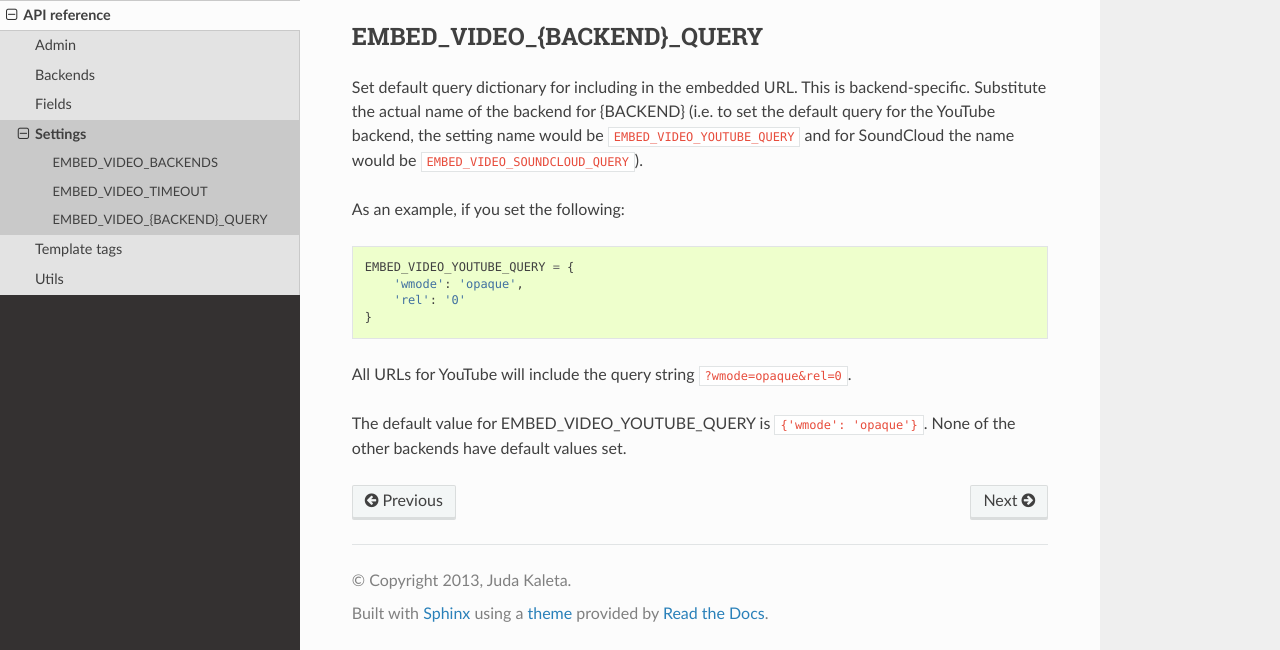
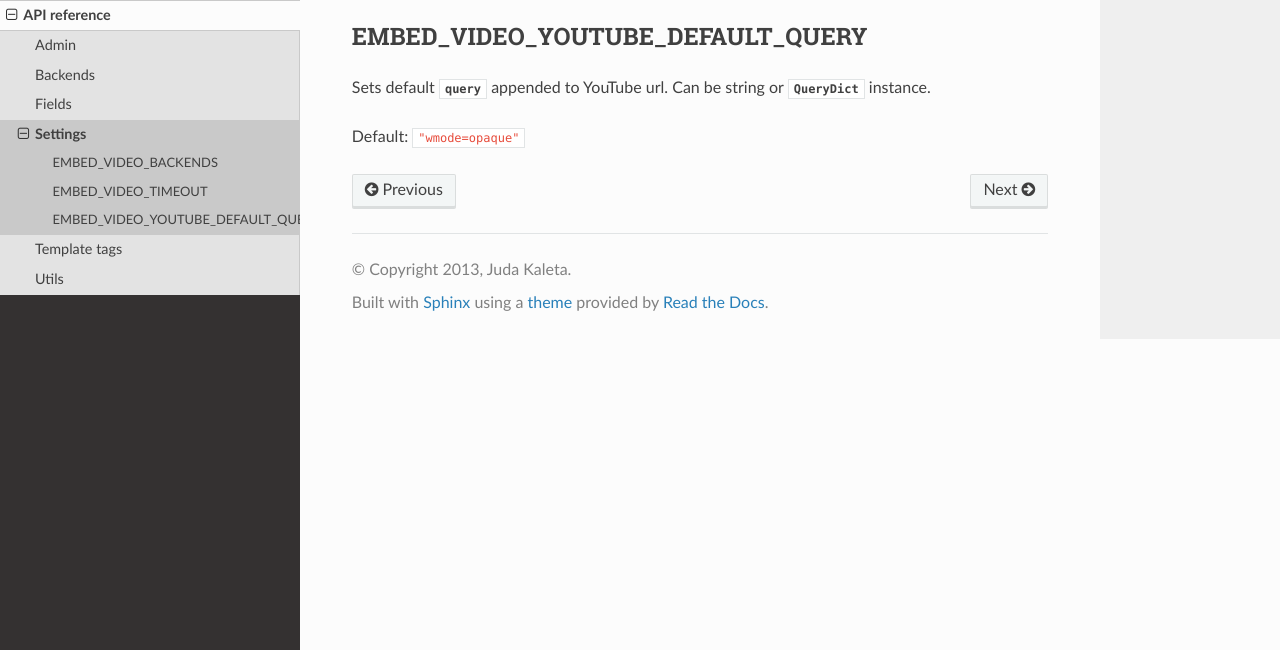
Before and after one commit to jazzband/django-embed-video, a Sphinx documentation site: the page built from docs/api/embed_video.settings.rst, in a window 1280 px wide and 900 px high, scrolled down 702 px, cut to the strip 250-900 px from the top of the window. Built offline with Sphinx 7.4.7 and the Read the Docs theme 2.0.0, drawn with Linux system fonts in a browser that asks for light colours; pages that are not in the unit, such as notebooks, are missing from menus.

Commit message:
EMBED_VIDEO_YOUTUBE_DEFAULT_QUERY [skip ci]

```diff
--- a/docs/api/embed_video.settings.rst
+++ b/docs/api/embed_video.settings.rst
@@ -2,6 +2,7 @@
 ========
 
 .. setting:: EMBED_VIDEO_BACKENDS
+
 
 EMBED_VIDEO_BACKENDS
 --------------------
@@ -19,6 +20,7 @@
 
 .. setting:: EMBED_VIDEO_TIMEOUT
 
+
 EMBED_VIDEO_TIMEOUT
 -------------------
 
@@ -27,25 +29,13 @@
 Default: ``10``
 
 
-.. setting:: EMBED_VIDEO_{BACKEND}_QUERY
+.. setting:: EMBED_VIDEO_YOUTUBE_DEFAULT_QUERY
 
-EMBED_VIDEO_{BACKEND}_QUERY
----------------------------
 
-Set default query dictionary for including in the embedded URL.  This is
-backend-specific.  Substitute the actual name of the backend for {BACKEND}
-(i.e. to set the default query for the YouTube backend, the setting name would
-be ``EMBED_VIDEO_YOUTUBE_QUERY`` and for SoundCloud the name would be
-``EMBED_VIDEO_SOUNDCLOUD_QUERY``).
+EMBED_VIDEO_YOUTUBE_DEFAULT_QUERY
+---------------------------------
 
-As an example, if you set the following::
+Sets default :py:attr:`~embed_video.backends.VideoBackend.query` appended
+to YouTube url. Can be string or :py:class:`~django.http.QueryDict` instance.
 
-    EMBED_VIDEO_YOUTUBE_QUERY = {
-        'wmode': 'opaque',
-        'rel': '0'
-    }
-
-All URLs for YouTube will include the query string ``?wmode=opaque&rel=0``.
-
-The default value for EMBED_VIDEO_YOUTUBE_QUERY is ``{'wmode': 'opaque'}``.
-None of the other backends have default values set.
+Default: ``"wmode=opaque"``
```
Also changed, not shown: 1 other file.
